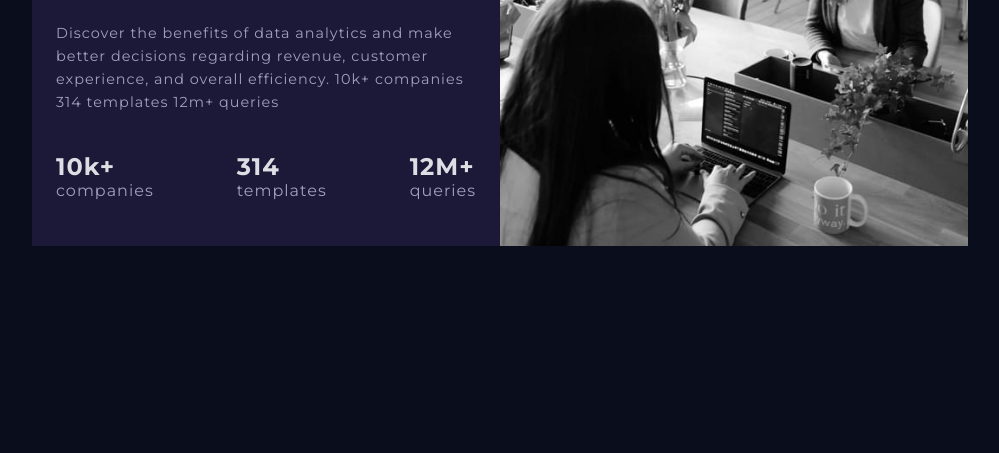
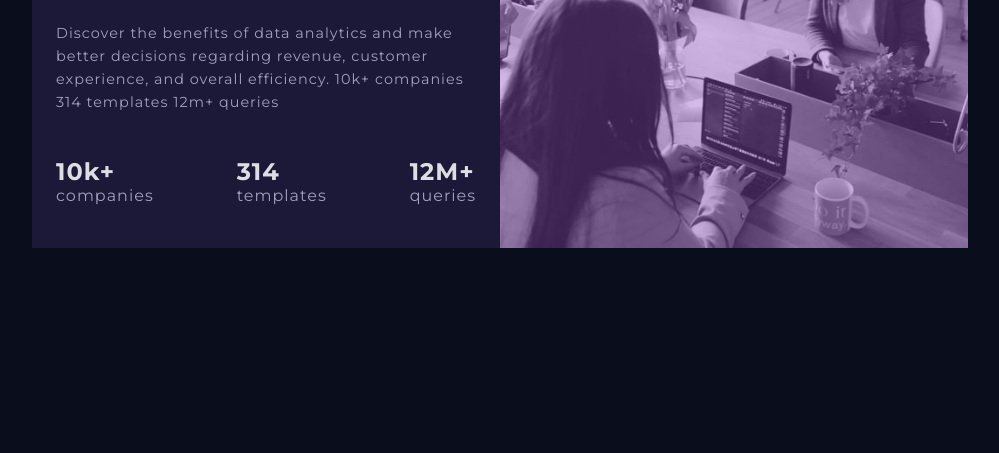
Before and after one commit to freetart/FEM-stats-card, a plain HTML site: page index.html in a window 1280 px wide. Shown: the part 347-800 px from the top of the page, without its empty margins (140-1139 px from the left). Drawn offline with Linux system fonts and the light colour scheme; a script that the page names is missing.

Commit message:
added overlay to image

```diff
--- a/index.html
+++ b/index.html
@@ -44,11 +44,14 @@
             </div>
           </div>
         </div>
-        <img
-          src="./images/image-header-desktop.jpg"
-          class="stats-card-img"
-          alt="card image"
-        />
+        <div class="stats-card-img-container">
+          <div class="stats-card-img-overlay"></div>
+          <img
+            src="./images/image-header-desktop.jpg"
+            class="stats-card-img"
+            alt="card image"
+          />
+        </div>
       </div>
     </div>
   </body>
--- a/styles.css
+++ b/styles.css
@@ -5,7 +5,7 @@
 :root {
   --main-bg-color: #0a0d1b;
   --secondary-bg-color: #1c1938;
-  --primary-color: #9454c5;
+  --primary-color: rgb(148, 84, 197);
   --text-color: #dddee3;
   --text-muted: #a19fbd;
 }
@@ -33,6 +33,7 @@ body {
   padding: 2rem;
 }
 
+/* card */
 .stats-card {
   background-color: var(--secondary-bg-color);
   display: grid;
@@ -63,7 +64,7 @@ body {
   line-height: 1.6;
   letter-spacing: 1px;
   font-size: 0.9rem;
-  padding: 1rem 0;
+  padding: 1.5rem 0;
 }
 
 .stats {
@@ -89,12 +90,30 @@ body {
   object-fit: cover;
 }
 
+.stats-card-img-container {
+  position: relative;
+  z-index: 1;
+  width: 100%;
+  height: 100%;
+}
+
+.stats-card-img-overlay {
+  background-color: rgba(148, 84, 197, 0.4);
+  position: absolute;
+  top: 0;
+  left: 0;
+  bottom: 0;
+  right: 0;
+  z-index: 2;
+}
+
+/* media queries */
 @media (max-width: 700px) {
   .stats-card {
     grid-template-columns: 1fr;
   }
 
-  .stats-card-img {
+  .stats-card-img-container {
     order: -1;
   }
 }
@@ -123,7 +142,7 @@ body {
   }
 
   .stat {
-    padding: 1rem 0;
+    padding: 0.7rem 0;
   }
 
   .stat-number {
```
